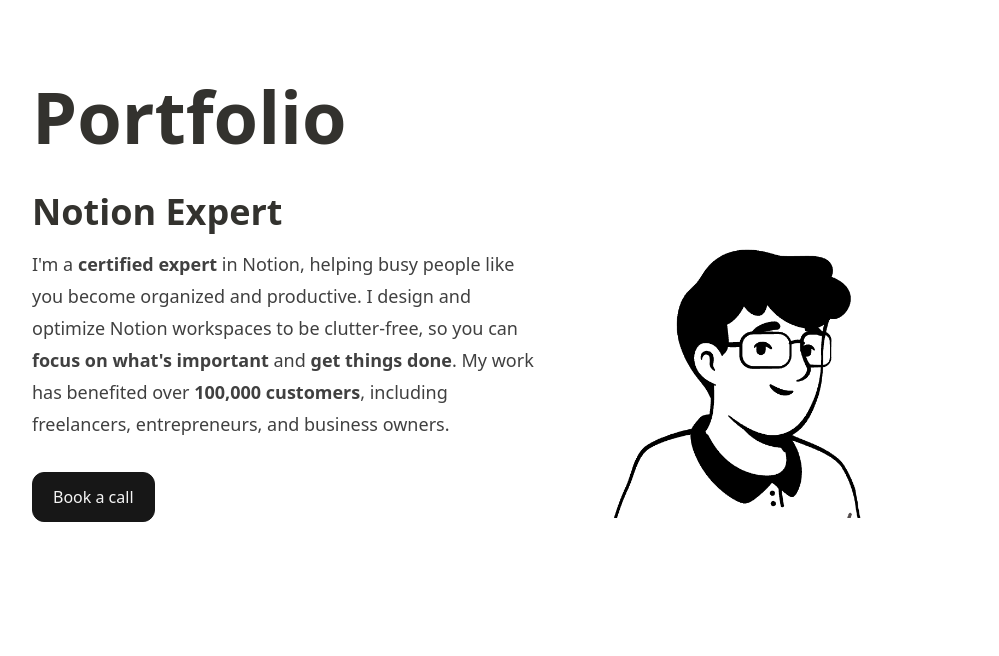
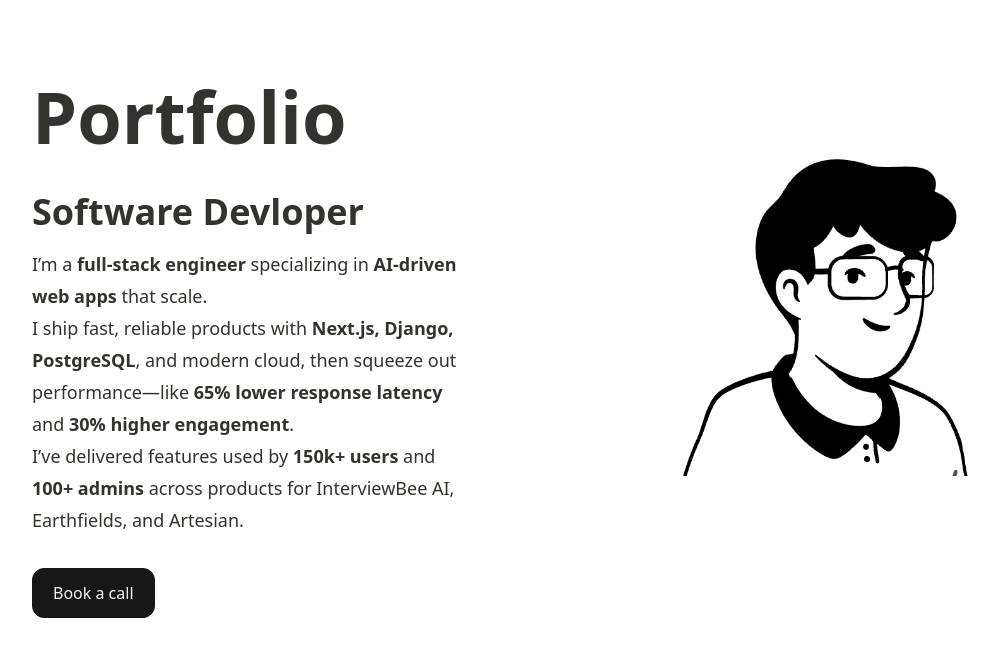
Before and after one commit to LuseBiswas/Portfolio, a Next.js app in the folder my-app/: page / in a window 1280 px wide. Shown: the top 656 px of the page, without its empty margins (96-1095 px from the left). Built offline with nearby package versions, Linux system fonts and the light colour scheme.

Commit message:
Hero Section is done

```diff
--- a/my-app/app/components/Hero.jsx
+++ b/my-app/app/components/Hero.jsx
@@ -11,20 +11,16 @@
       </h1>
 
       <div className="mx-auto mt-10 max-w-8xl">
-        <div className="grid grid-cols-1 items-center gap-10 lg:grid-cols-[1.1fr_1fr]">
+        <div className="grid grid-cols-1 items-start gap-44 lg:grid-cols-[1.1fr_1fr]">
           {/* Left: Text */}
           <div className="max-w-2xl">
             <h2 className="font-dm-sans text-3xl sm:text-4xl font-semibold text-[#33322e]">
-              Notion Expert
+              Software Devloper
             </h2>
-            <p className="mt-4 text-lg leading-8 text-neutral-700">
-              I&apos;m a <strong>certified expert</strong> in Notion, helping busy
-              people like you become organized and productive. I design and
-              optimize Notion workspaces to be clutter-free, so you can{" "}
-              <strong>focus on what&apos;s important</strong> and{" "}
-              <strong>get things done</strong>. My work has benefited over{" "}
-              <strong>100,000 customers</strong>, including freelancers,
-              entrepreneurs, and business owners.
+            <p className="mt-4 text-lg leading-8 text-[#33322e]">
+            I’m a <strong>full-stack engineer</strong> specializing in <strong>AI-driven web apps</strong> that scale. <br />
+            I ship fast, reliable products with <strong>Next.js, Django, PostgreSQL</strong>, and modern cloud, then squeeze out performance—like <strong>65% lower response latency</strong> and <strong>30% higher engagement</strong>. <br />
+            I’ve delivered features used by <strong>150k+ users</strong> and <strong>100+ admins</strong> across products for InterviewBee AI, Earthfields, and Artesian.
             </p>
 
             <div className="mt-8">
@@ -38,15 +34,14 @@
           </div>
 
           {/* Right: Image (bigger) */}
-          <div className="lg:justify-self-end w-full">
+          <div className="lg:justify-self-end w-full -mt-24">
             <Image
               src="/images/hero.png"
               alt="Person working on a laptop"
-              width={350}
-              height={350}
+              width={400}
+              height={400}
               priority
-              sizes="(min-width: 1024px) 300px, 90vw"
-              className="w-full max-w-[300px] md:max-w-[280px] lg:max-w-[350px] h-auto "
+              className="w-auto h-[380px]"
             />
           </div>
         </div>
```
